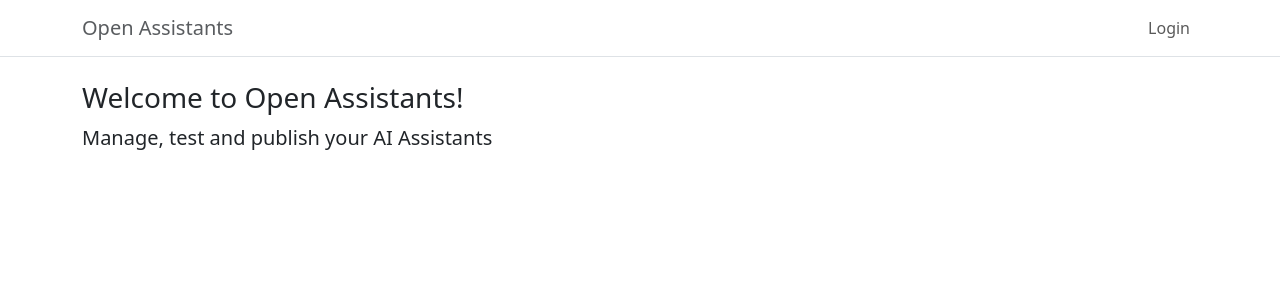
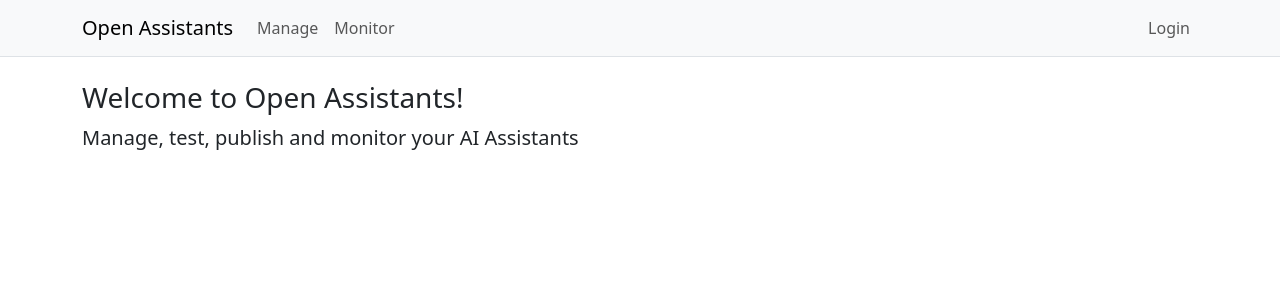
Before and after one commit to rekognize/open-assistants, a Django app: template oa/templates/home.html in a window 1280 px wide. Shown: the top 300 px of the page. Run offline with Django 5.2, Linux system fonts and the light colour scheme; the template is opened without the code that fills it, so the values that code supplies are empty; some libraries are stand-ins or nearby versions.

Commit message:
Navbar arrangements

```diff
--- a/oa/templates/base.html
+++ b/oa/templates/base.html
@@ -13,48 +13,53 @@
 
 {% block navbar %}
 
-    <nav class="navbar navbar-expand-lg navbar-light border-bottom">
+    <nav class="navbar sticky-top navbar-expand-lg navbar-light border-bottom bg-light">
         <div class="container">
-
-            <ul class="navbar-nav me-auto mb-lg-0">
-                <li class="nav-item">
 
             {% if not user_projects %}
 
-                        <a class="navbar-brand text-muted" href="{% url "home" %}">Open Assistants</a>
+                <a class="navbar-brand" href="{% url "home" %}">Open Assistants</a>
 
-                    {% elif user_projects|length == 1 %}
+            {% endif %}
 
-                        <a class="navbar-brand text-muted" href="{% url "home" %}">{{ user_projects.0.name }}</a>
 
-                    {% else %}
+            <ul class="navbar-nav me-auto mb-lg-0">
 
-                        <div class="dropdown">
-                            <button class="btn btn-sm btn-outline-secondary dropdown-toggle" type="button" id="websitesDropdownButton" data-bs-toggle="dropdown" aria-expanded="false">
+                {% if user_projects %}
+
+                    <li class="nav-item dropdown">
+
+                        <a class="nav-link {% if user_projects|length > 1 %}dropdown-toggle{% endif %}"
+                            href="#" id="projectsDropdown"
+                            data-bs-toggle="dropdown" aria-expanded="false"
+                        >
                             {{ selected_project.name }}
-                            </button>
-                            <ul class="dropdown-menu" id="websitesDropdown" aria-labelledby="pagesDropdownButton">
+                        </a>
+
+                        {% if user_projects|length > 1 %}
+
+                            <ul class="dropdown-menu" id="projectsDropdown">
                                 {% for project in user_projects %}
                                     <li>
                                         <a href="{% url 'manage_assistants' project_uuid=project.uuid %}" class="dropdown-item">{{ project }}</a>
                                     </li>
                                 {% endfor %}
                             </ul>
-                        </div>
 
                         {% endif %}
+
                     </li>
 
-                {% if user_projects|length == 1 %}
+                {% endif %}
+
                 <li class="nav-item">
-                        <a class="nav-link {% if active_nav == 'manage' %}text-decoration-underline{% endif %}"
+                    <a class="nav-link {% if active_nav == 'manage' %}active{% endif %}"
                        href="{% url 'manage_assistants' project_uuid=user_projects.0.uuid %}">Manage</a>
                 </li>
                 <li class="nav-item">
-                        <a class="nav-link {% if active_nav == 'analytics' %}text-decoration-underline{% endif %}"
-                           href="{% url "analytics" project_uuid=user_projects.0.uuid %}">Analytics</a>
+                    <a class="nav-link {% if active_nav == 'analytics' %}active{% endif %}"
+                       href="{% url "analytics" project_uuid=user_projects.0.uuid %}">Monitor</a>
                 </li>
-                {% endif %}
 
             </ul>
 
@@ -65,8 +70,14 @@
                     <ul class="navbar-nav ms-auto">
 
                         <li class="nav-item">
+                            <a class="nav-link" href="#" data-bs-toggle="modal" data-bs-target="#getStartedModal">
+                                <i class="bi bi-robot"></i>
+                            </a>
+                        </li>
 
-                            <a href="#" class="dropdown-item d-flex justify-content-between"
+                        <li class="nav-item">
+
+                            <a href="#" class="nav-link"
                                onclick="event.preventDefault(); document.getElementById('logout-form').submit();">
                                 <i class="bi bi-box-arrow-right"></i>
                             </a>
--- a/oa/templates/home.html
+++ b/oa/templates/home.html
@@ -8,7 +8,7 @@
         <h1 class="fs-3">Welcome to Open Assistants!</h1>
 
         <p class="lead">
-            Manage, test and publish your AI Assistants
+            Manage, test, publish and monitor your AI Assistants
         </p>
 
     </div>
--- a/oa/templates/manage.html
+++ b/oa/templates/manage.html
@@ -103,12 +103,6 @@
 
 <div class="container mt-4 mb-4">
     <div class="row mb-4">
-
-        <div class="col-md d-flex justify-content-end mb-2 me-2">
-            <a class="text-secondary" href="#" data-bs-toggle="modal" data-bs-target="#getStartedModal">
-                <i class="bi bi-patch-question-fill"></i>
-            </a>
-        </div>
 
         <div class="accordion" id="accordionProjectDetailsPanel">
             <div class="accordion-item">
```
Lines whose indentation alone changed are shown as unchanged.
